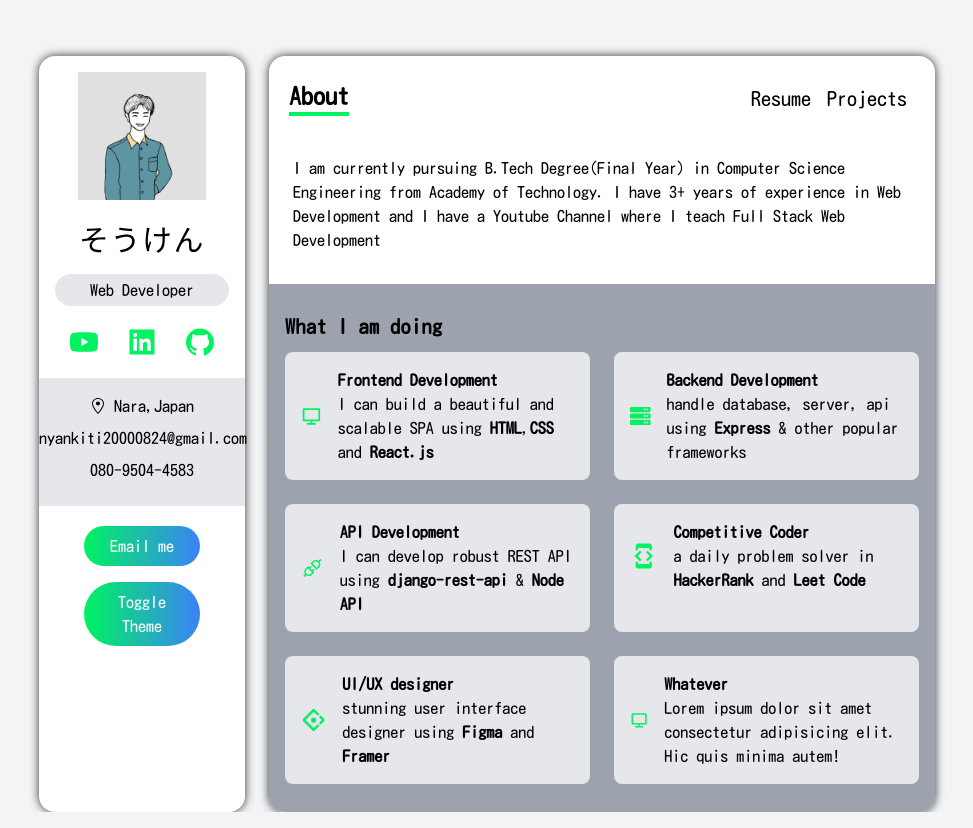
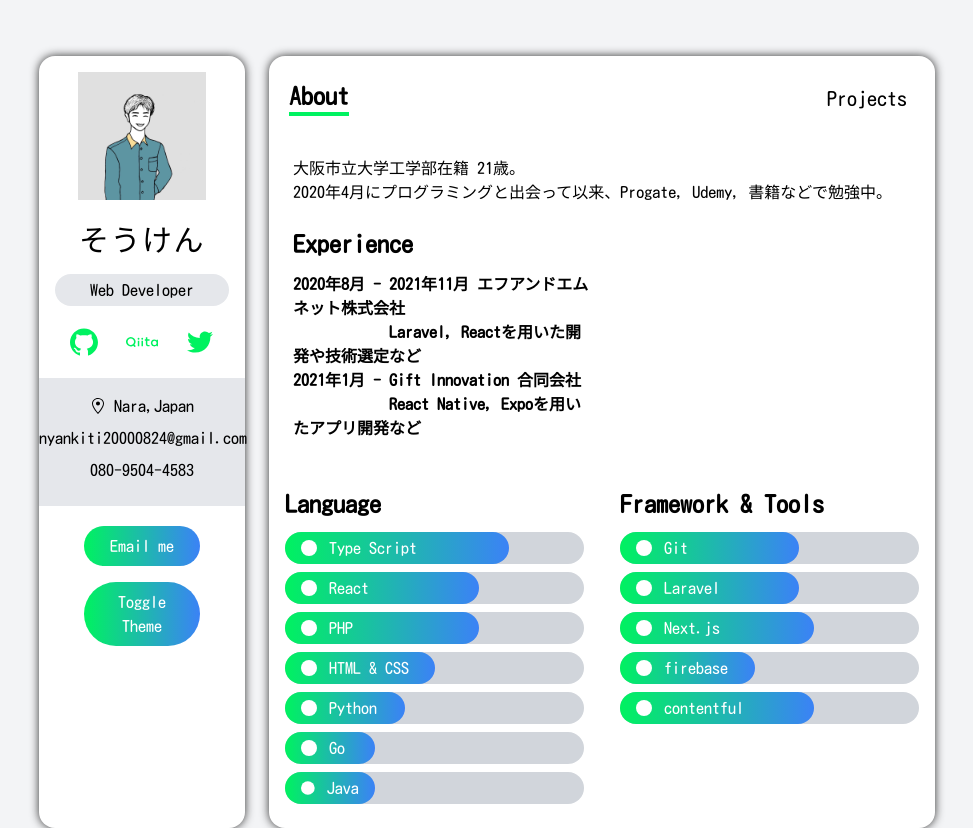
Before and after one commit to nyankiti/next-portfolio, a Next.js app: page /portfolio in a window 1280 px wide. Shown: the whole page, without its empty margins (153-1126 px from the left). Built offline with nearby package versions, Linux system fonts and the light colour scheme; a web font is replaced by a local one.

Commit message:
update portfolio

```diff
--- a/constants/data.ts
+++ b/constants/data.ts
@@ -5,210 +5,109 @@ import { RiComputerLine } from "react-icons/ri";
 import { FaServer } from "react-icons/fa";
 import { AiOutlineAntDesign, AiOutlineApi } from "react-icons/ai";
 import { MdDeveloperMode } from "react-icons/md";
-import { IProject, Service, Skill } from "types/portfolio";
+import { IProject, Skill } from "types/portfolio";
 
 import { BsCircleFill } from "react-icons/bs";
-
-export const services: Service[] = [
-  {
-    Icon: RiComputerLine,
-    title: "Frontend Development",
-    about:
-      "I can build a beautiful and scalable SPA using <b> HTML</b>,<b>CSS</b>   and <b>React.js</b> ",
-  },
-  {
-    Icon: FaServer,
-    title: "Backend  Development",
-    about:
-      "handle database, server, api using <b>Express </b> & other popular frameworks",
-  },
-  {
-    Icon: AiOutlineApi,
-    title: "API Development",
-    about:
-      "I can develop robust  REST API using <b>django-rest-api</b>  & <b>Node API</b> ",
-  },
-  {
-    Icon: MdDeveloperMode,
-    title: "Competitive Coder",
-    about: "a daily problem solver in <b>HackerRank</b>  and <b>Leet Code</b> ",
-  },
-  {
-    Icon: AiOutlineAntDesign,
-    title: "UI/UX designer",
-    about:
-      "stunning user interface designer using <b>Figma</b>  and  <b>Framer</b> ",
-  },
-  {
-    Icon: RiComputerLine,
-    title: "Whatever",
-    about:
-      "Lorem ipsum dolor sit amet consectetur adipisicing elit. Hic quis minima autem!",
-  },
-];
 
 export const languages: Skill[] = [
   {
     Icon: BsCircleFill,
-    name: "Python",
-    level: "45",
-  },
-  {
-    Icon: BsCircleFill,
-    name: "Java Script",
-    level: "60",
-  },
-  {
-    Icon: BsCircleFill,
-    name: "React Native",
-    level: "80",
+    name: "Type Script",
+    level: "75",
   },
   {
     Icon: BsCircleFill,
     name: "React",
-    level: "70",
+    level: "65",
   },
   {
     Icon: BsCircleFill,
-    name: "Django",
-    level: "80",
+    name: "PHP",
+    level: "65",
   },
   {
     Icon: BsCircleFill,
-    name: "Bootstrap",
-    level: "80",
+    name: "HTML & CSS",
+    level: "50",
+  },
+  {
+    Icon: BsCircleFill,
+    name: "Python",
+    level: "40",
+  },
+  {
+    Icon: BsCircleFill,
+    name: "Go",
+    level: "30",
+  },
+  {
+    Icon: BsCircleFill,
+    name: "Java",
+    level: "30",
   },
 ];
 
 export const tools: Skill[] = [
   {
     Icon: BsCircleFill,
-    name: "Figma",
-    level: "85",
+    name: "Git",
+    level: "60",
   },
   {
     Icon: BsCircleFill,
-    name: "Photoshop",
+    name: "Laravel",
+    level: "60",
+  },
+  {
+    Icon: BsCircleFill,
+    name: "Next.js",
+    level: "65",
+  },
+  {
+    Icon: BsCircleFill,
+    name: "firebase",
     level: "45",
   },
   {
     Icon: BsCircleFill,
-    name: "Illustrator",
-    level: "60",
-  },
-  {
-    Icon: BsCircleFill,
-    name: "Framer",
-    level: "45",
+    name: "contentful",
+    level: "65",
   },
 ];
 
 export const projects: IProject[] = [
   {
     id: 1,
-    name: "COVID Tracker",
+    name: "My Blog and Portfolio",
     description:
-      "This app shows a statistical view about corona virus over the world",
+      "ブログとポートフォリオ(本プロジェクト)を Next.js, contentful, vercel を用いて開発しております",
     image_path: "/images/cat.jpg",
-    deployed_url: "https://covid-19-tracker-by-sumit.web.app/",
-    github_url: "https://github.com/Dey-Sumit/covid-19-tracker",
+    deployed_url: "https://next-portfolio-nine-chi.vercel.app/",
+    github_url: "https://github.com/nyankiti/next-portfolio",
     category: ["react"],
-    key_techs: ["React", "Chart.js", "Material UI"],
+    key_techs: ["React", "Next.js", "Tailwind", "contentful", "typescript"],
   },
   {
     id: 2,
-    name: "Algorithm Visualizer",
-    image_path: "/images/cat.jpg",
-    deployed_url: "https://visual-algorithm.web.app/",
-    github_url: "https://github.com/Dey-Sumit/algorithm-visualizer",
+    name: "Gift 自習室 アプリ",
+    image_path: "/images/gift-app.png",
+    deployed_url: "",
+    android_url:
+      "https://play.google.com/store/apps/details?id=com.gift.studyroom",
+    ios_url: "https://apps.apple.com/jp/app/gift自習室/id1587162918",
     category: ["react"],
-    description:
-      "An web app which shows how an algorithm (path finding or sorting) works with cool animation",
-    key_techs: ["React", "firebase", "Framer Motion"],
+    description: "奈良県王寺町にある「Gift自習室」専用アプリ",
+    key_techs: ["React Native", "firebase", "Expo"],
   },
 
   {
     id: 3,
-    name: "Dev Talks",
-    image_path: "/images/cat.jpg",
-    deployed_url: "https://dev-talks.herokuapp.com/",
-    github_url: "https://github.com/Dey-Sumit/Dev-talks",
-    category: ["node", "mongo", "react"],
-    description:
-      "Social Media app for developers who can share project,create posts,etc...",
-    key_techs: [
-      "React",
-      "Redux",
-      "Node",
-      "Express",
-      "Mongo",
-      "REST API",
-      "Bootstrap",
-    ],
-  },
-
-  {
-    id: 4,
-    name: "Realtime Chat App",
-    image_path: "/images/cat.jpg",
-    deployed_url: "https://sumit-chat.netlify.app/",
-    github_url: "https://github.com/Dey-Sumit/chat-app-socket.io-react-node",
-    category: ["node", "react"],
-    description:
-      "Basic Realtime Chat App where one can create a room can talk to each other",
-    key_techs: ["React", "Node", "Express", "Socket", "Bootstrap"],
-  },
-
-  {
-    id: 5,
-    name: "Tweeter Clone",
-    image_path: "/images/cat.jpg",
-    deployed_url: "http://sumaxtweetme.pythonanywhere.com/",
-    github_url: "https://github.com/Dey-Sumit/tweetme",
-    category: ["django", "react"],
-    description:
-      "First Django Project :) | Typical Social Media App where one can post,like ,comment etc",
-    key_techs: ["React", "Django", "Django REST API"],
-  },
-
-  {
-    id: 6,
-    name: "Color Classification using tf.js",
-    image_path: "/images/cat.jpg",
-    deployed_url: "!#",
-    github_url: "https://github.com/Dey-Sumit/color-classification",
-    category: ["express"],
-    description:
-      "Tried ML with JS :) | this app classifies a color using CNN algorithm in browser",
-    key_techs: ["Express", "TensorFlow.js", "Vanilla js"],
-  },
-  {
-    id: 7,
-    name: "YouTube using YouTube ",
-    image_path: "/images/cat.jpg",
-    deployed_url: "https://not-utube.web.app/",
-    github_url: "https://github.com/Dey-Sumit/youtube-clone-tutorial-up",
-    category: ["express"],
-    description:
-      'Full(almost) Functional YouTube replica where one can login with his/her youtube account to enjoy "not-YouTube".User can like a video,comment on a video & Much More ',
-    key_techs: [
-      "React",
-      "Redux",
-      "Firebase Auth",
-      "YouTube API",
-      "Sass",
-      "Bootstrap",
-    ],
-  },
-  {
-    id: 8,
-    name: "Football App",
-    image_path: "/images/cat.jpg",
-    deployed_url: "https://o-my-goal.web.app/",
-    github_url: "https://github.com/Dey-Sumit/football-app",
+    name: "ケーキ工房 森のおくりもの ホームページ",
+    image_path: "/images/morinookurimono.png",
+    deployed_url: "https://www.cake-morioku.com/",
     category: ["react"],
     description:
-      "o my goal replica where an user can keep an eye on his favorite club.This app will keep providing \n all the statistics of that club.all the fans can also chat ",
-    key_techs: ["React", "Redux", "Firebase Auth", "API", "Sass", "Bootstrap"],
+      "奈良県大和高田市のケーキ屋さん 「ケーキ工房 森のおくりもの」 公式ホームページ。",
+    key_techs: ["React", "Next.js", "contentful"],
   },
 ];
--- a/domain/portfolio/Navbar.tsx
+++ b/domain/portfolio/Navbar.tsx
@@ -33,7 +33,6 @@ const Navbar = () => {
   useEffect(() => {
     if (pathname === "/portfolio") setActive("About");
     else if (pathname === "/portfolio/projects") setActive("Projects");
-    else if (pathname === "/portfolio/resume") setActive("Resume");
   }, []);
 
   return (
@@ -52,12 +51,6 @@ const Navbar = () => {
         <NavItem
           active={active}
           setActive={setActive}
-          name="Resume"
-          route="/portfolio/resume"
-        />
-        <NavItem
-          active={active}
-          setActive={setActive}
           name="Projects"
           route="/portfolio/projects"
         />
--- a/domain/portfolio/ProjectsNavbar.tsx
+++ b/domain/portfolio/ProjectsNavbar.tsx
@@ -26,9 +26,7 @@ const ProjectsNavbar: FunctionComponent<{
       {/* value, handleFilterCategory, active の3つのpropをそのまま渡してる */}
       <NavItem value="all" {...props} />
       <NavItem value="react" {...props} />
-      <NavItem value="mongo" {...props} />
-      <NavItem value="django" {...props} />
-      <NavItem value="node" {...props} />
+      <NavItem value="laravel" {...props} />
     </div>
   );
 };
--- a/domain/portfolio/ServiceCard.tsx
+++ /dev/null
@@ -1,26 +0,0 @@
-import { FunctionComponent } from "react";
-import { Service } from "types/portfolio";
-// import { motion } from 'framer-motion'
-
-const ServiceCard: FunctionComponent<{ service: Service }> = ({
-  service: { Icon, title, about },
-}) => {
-  //onclickなどでjsコードを実行できるので、XSS 脆弱性がある  :( on our portfolio btw, as an alternate use npm i dom purify
-  function createMarkup() {
-    return {
-      __html: about,
-    };
-  }
-
-  return (
-    <div className="flex items-center p-2 space-x-4 ">
-      <Icon className="w-12 h-12 text-green" />
-      <div className="">
-        <h6 className="font-bold">{title}</h6>
-        <p dangerouslySetInnerHTML={createMarkup()} />
-      </div>
-    </div>
-  );
-};
-
-export default ServiceCard;
--- a/domain/portfolio/Sidebar.tsx
+++ b/domain/portfolio/Sidebar.tsx
@@ -1,4 +1,10 @@
-import { AiFillGithub, AiFillLinkedin, AiFillYoutube } from "react-icons/ai";
+import {
+  AiFillGithub,
+  AiFillLinkedin,
+  AiFillYoutube,
+  AiOutlineTwitter,
+} from "react-icons/ai";
+import { SiQiita } from "react-icons/si";
 import { GiTie } from "react-icons/gi";
 import { GoLocation } from "react-icons/go";
 import { useTheme } from "next-themes";
@@ -34,20 +40,14 @@ const Sidebar = () => {
 
       {/* Socials */}
       <div className="flex justify-around w-9/12 mx-auto my-5 text-green md:w-full ">
-        <a
-          href="https://www.youtube.com/channel/UClW8d1f5m0QAE_Ig024EP6A"
-          aria-label="Youtube"
-        >
-          <AiFillYoutube className="w-8 h-8 cursor-pointer" />
+        <a href="https://www.instagram.com/nyankiti" aria-label="instagram">
+          <AiFillGithub className="w-8 h-8 cursor-pointer" />
         </a>
-        <a
-          href="https://www.linkedin.com/in/sumit-dey-4a04431a9/"
-          aria-label="linkedin"
-        >
-          <AiFillLinkedin className="w-8 h-8 cursor-pointer" />
+        <a href="https://qiita.com/nyankiti" aria-label="Qiita">
+          <SiQiita className="w-8 h-8 cursor-pointer" />
         </a>
-        <a href="https://www.instagram.com/_sumax__/" aria-label="instagram">
-          <AiFillGithub className="w-8 h-8 cursor-pointer" />{" "}
+        <a href="https://twitter.com/Sokenbitya24" aria-label="twitter">
+          <AiOutlineTwitter className="w-8 h-8 cursor-pointer" />
         </a>
       </div>
 
--- a/pages/portfolio/index.tsx
+++ b/pages/portfolio/index.tsx
@@ -11,13 +11,12 @@ import Head from "next/head";
 import { motion } from "framer-motion";
 /* components */
 import Layout from "domain/portfolio/Layout";
-import ServiceCard from "domain/portfolio/ServiceCard";
+import Bar from "domain/portfolio/Bar";
 /* data */
-import { services } from "constants/data";
+import { languages, tools } from "constants/data";
 /* utils */
 import { fadeInUp, stagger, routeAnimation } from "utils/animations";
 /* tyepes */
-import { Service } from "types/portfolio";
 
 // pageディレクトリ配下にあるこのfunctionはNextPageというtypeを割り当てる事ができるl
 const Portfolio = ({ BASE_URL }) => {
@@ -37,36 +36,63 @@ const Portfolio = ({ BASE_URL }) => {
           <title>resume</title>
         </Head>
         <h6 className="my-3 text-base font-medium">
-          I am currently pursuing B.Tech Degree(Final Year) in Computer Science
-          Engineering from Academy of Technology. I have 3+ years of experience
-          in Web Development and I have a Youtube Channel where I teach Full
-          Stack Web Development
+          大阪市立大学工学部在籍 21歳。
+          <br />
+          2020年4月にプログラミングと出会って以来、Progate, Udemy,
+          書籍などで勉強中。
         </h6>
+
+        <div className="grid gap-6 md:grid-cols-2">
+          <motion.div variants={fadeInUp} initial="initial" animate="animate">
+            <h5 className="my-3 text-2xl font-bold">Experience</h5>
+            <div className="">
+              {/* <h5 className="my-2 text-xl font-bold">Software Developer Jr.</h5> */}
+              <p className="font-semibold">
+                2020年8月 - 2021年11月 エフアンドエムネット株式会社
+                <br />
+                <span className="ml-24">
+                  Laravel, Reactを用いた開発や技術選定など
+                </span>
+              </p>
+              <p className="font-semibold">
+                2021年1月 - Gift Innovation 合同会社
+                <br />
+                <span className="ml-24">
+                  React Native, Expoを用いたアプリ開発など
+                </span>
+              </p>
+            </div>
+          </motion.div>
+          <motion.div
+            variants={fadeInUp}
+            initial="initial"
+            animate="animate"
+          ></motion.div>
+        </div>
+
         <div
-          className="flex-grow p-4 mt-5 bg-gray-400 dark:bg-dark-100 "
+          className="flex-grow p-4 mt-5 "
           style={{ marginLeft: "-1.5rem", marginRight: "-1.5rem" }}
         >
-          <h4 className="my-3 text-xl font-semibold tracking-wide">
-            What I am doing
-          </h4>
+          <div className="grid gap-9 md:grid-cols-2">
+            <div>
+              <h5 className="my-3 text-2xl font-bold">Language</h5>
+              <div className="my-2">
+                {languages.map((language, i) => (
+                  <Bar value={language} key={i} />
+                ))}
+              </div>
+            </div>
 
-          <motion.div
-            variants={stagger}
-            initial="initial"
-            animate="animate"
-            className="grid gap-6 my-3 md:grid-cols-2"
-          >
-            {/* children's initial and animate property should be same as the parent during a stagger effect  */}
-            {services.map((service) => (
-              <motion.div
-                variants={fadeInUp}
-                className="col-span-2 p-2 bg-gray-200 rounded-lg dark:bg-dark-200 md:col-span-1 "
-                key={service.title}
-              >
-                <ServiceCard service={service} />
-              </motion.div>
-            ))}
-          </motion.div>
+            <div>
+              <h5 className="my-3 text-2xl font-bold">Framework & Tools</h5>
+              <div className="my-2">
+                {tools.map((tool, i) => (
+                  <Bar value={tool} key={i} />
+                ))}
+              </div>
+            </div>
+          </div>
         </div>
       </motion.div>
     </Layout>
--- a/pages/portfolio/resume.tsx
+++ /dev/null
@@ -1,75 +0,0 @@
-import { NextPage } from "next";
-import Head from "next/head";
-import { motion } from "framer-motion";
-/* components */
-import Layout from "domain/portfolio/Layout";
-import Bar from "domain/portfolio/Bar";
-/* data */
-import { languages, tools } from "constants/data";
-/* utils */
-import { fadeInUp, routeAnimation } from "utils/animations";
-
-const Resume: NextPage = () => {
-  return (
-    <Layout>
-      <motion.div
-        variants={routeAnimation}
-        initial="initial"
-        animate="animate"
-        exit="exit"
-        className="px-6 py-2"
-      >
-        <Head>
-          <title>早田健太郎</title>
-        </Head>
-
-        <div className="grid gap-6 md:grid-cols-2">
-          {/* 学歴、職歴など */}
-          <motion.div variants={fadeInUp} initial="initial" animate="animate">
-            <h5 className="my-3 text-2xl font-bold">Education</h5>
-            <div className="">
-              <h5 className="my-2 text-xl font-bold">
-                Computer Science Engineering
-              </h5>
-              <p className="font-semibold">Academy of Technology (2017-2021)</p>
-              <p className="my-3">
-                I am currently pursuing B.tech in Computer Science Engineering
-                from Academy of Technology
-              </p>
-            </div>
-          </motion.div>
-          <motion.div variants={fadeInUp} initial="initial" animate="animate">
-            <h5 className="my-3 text-2xl font-bold">Experience</h5>
-            <div className="">
-              <h5 className="my-2 text-xl font-bold">Software Developer Jr.</h5>
-              <p className="font-semibold">Tata Consultancy Services</p>
-            </div>
-          </motion.div>
-        </div>
-
-        {/* 技術スタック */}
-        <div className="grid gap-9 md:grid-cols-2">
-          <div>
-            <h5 className="my-3 text-2xl font-bold">Language & Framework</h5>
-            <div className="my-2">
-              {languages.map((language, i) => (
-                <Bar value={language} key={i} />
-              ))}
-            </div>
-          </div>
-
-          <div>
-            <h5 className="my-3 text-2xl font-bold">Tools & Softwares</h5>
-            <div className="my-2">
-              {tools.map((tool, i) => (
-                <Bar value={tool} key={i} />
-              ))}
-            </div>
-          </div>
-        </div>
-      </motion.div>
-    </Layout>
-  );
-};
-
-export default Resume;
```
Also changed, not shown: domain/portfolio/ProjectCard.tsx (+26 -1 lines), types/portfolio.ts (+4 -8 lines), public/images/gift-app.png (added), 1 other file (tests, documents, lock files or other folders).
